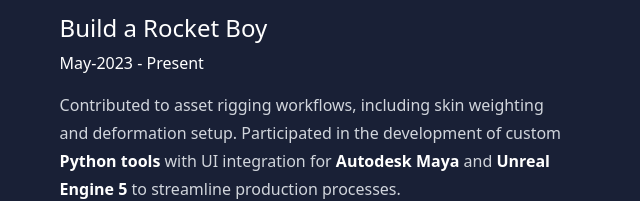
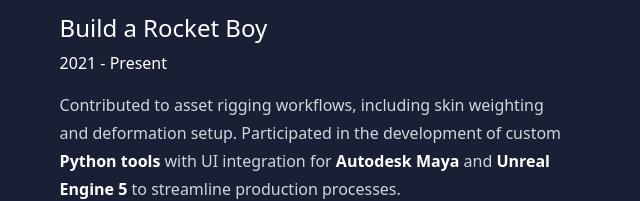
Before and after one commit to luk224/portfolio_andres, an Astro site: page /project/005_project_mindseye in a window 1280 px wide. Shown: the part 147-348 px from the top of the page, 624-1264 px from the left. Built offline with nearby package versions, Linux system fonts and the light colour scheme; Astro itself is replaced by a stand-in of ours.

Commit message:
Your commit message here

```diff
--- a/src/content/projects/005_project_mindseye.md
+++ b/src/content/projects/005_project_mindseye.md
@@ -3,7 +3,7 @@
 author: Build a Rocket Boy
 description: Cinematic single-player action thriller set in the near-future city of Redrock, with high-speed driving and explosive combat from director Leslie Benzies.
 img: mindseye_1.webp
-experience: May-2023 - Present
+experience: 2021 - Present
 extra:
  youtube: https://www.youtube.com/watch?v=kMfNQobF_bY
  website: https://www.mindseye.game/
--- a/src/content/projects/006_project_everywhere.md
+++ b/src/content/projects/006_project_everywhere.md
@@ -3,7 +3,7 @@
 author: Build a Rocket Boy
 description: Upcoming massively multiplayer online game and game platform with an integrated game creation system.
 img: edge_portada.webp
-experience: May-2023 - Present
+experience: 2021 - Present
 extra:
  youtube: https://www.youtube.com/watch?v=90FNVadJP6s
  website: https://everywhere.game/
```
